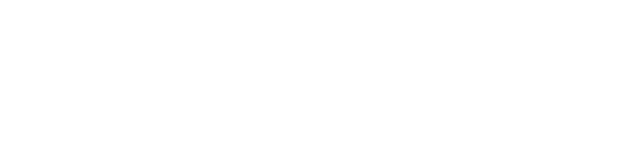
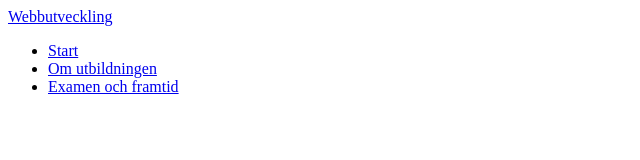
Before and after one commit to mattiasafeldt/laboration_2, a plain HTML site: page index.html in a window 1280 px wide. Shown: the whole page, without its empty margins (0-640 px from the left). Drawn offline with Linux system fonts and the light colour scheme.

Commit message:
Skapat upp sidhuvudet.

```diff
--- a/index.html
+++ b/index.html
@@ -7,6 +7,15 @@
     <link rel="stylesheet" href="style.css">
 </head>
 <body>
-
+    <header>
+        <a href="index.html" class="site-name">Webbutveckling</a>
+        <nav aria-label="Huvudmeny">
+            <ul class="nav-list">
+                <li><a href="index.html" aria-current="page">Start</a></li>
+                <li><a href="om-utbildningen.html">Om utbildningen</a></li>
+                <li><a href="framtid.html">Examen och framtid</a></li>
+            </ul>
+        </nav>
+    </header>
 </body>
 </html>
```
